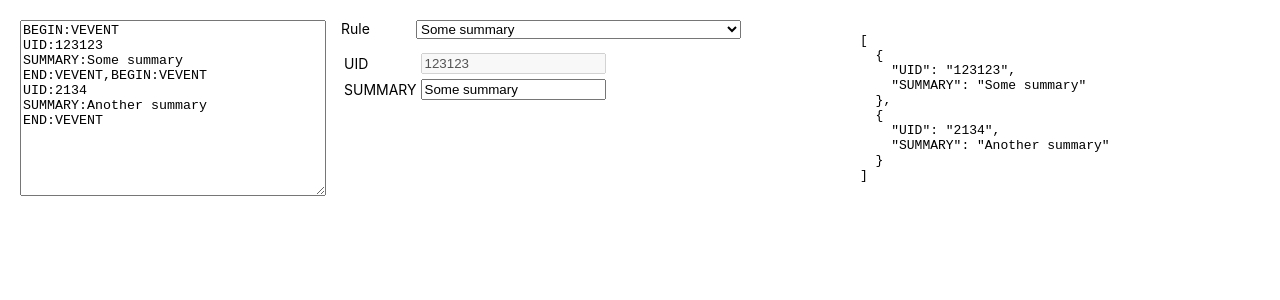
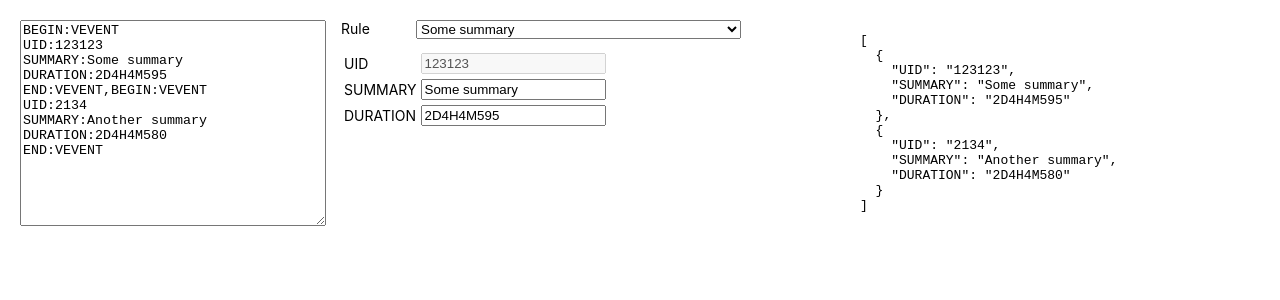
Before and after one commit to rofrol/component-issue-1596, a React (Create React App) app: page / in a window 1280 px wide. Shown: the top 300 px of the page. Built offline with nearby package versions, Linux system fonts and the light colour scheme.

Commit message:
Add DURATION

```diff
--- a/src/App.js
+++ b/src/App.js
@@ -5,11 +5,13 @@ const initRules = [
   `BEGIN:VEVENT
   UID:123123
   SUMMARY:Some summary
+  DURATION:2D4H4M595
   END:VEVENT
   `,
   `BEGIN:VEVENT
   UID:2134
   SUMMARY:Another summary
+  DURATION:2D4H4M580
   END:VEVENT
   `,
 ];
@@ -79,6 +81,10 @@ function App() {
         return (
           <Input prop={prop} value={value} onChange={handlePropChange(prop)} />
         );
+      case "DURATION":
+        return (
+          <Input prop={prop} value={value} onChange={handlePropChange(prop)} />
+        );
       default:
         return <></>;
     }
```
